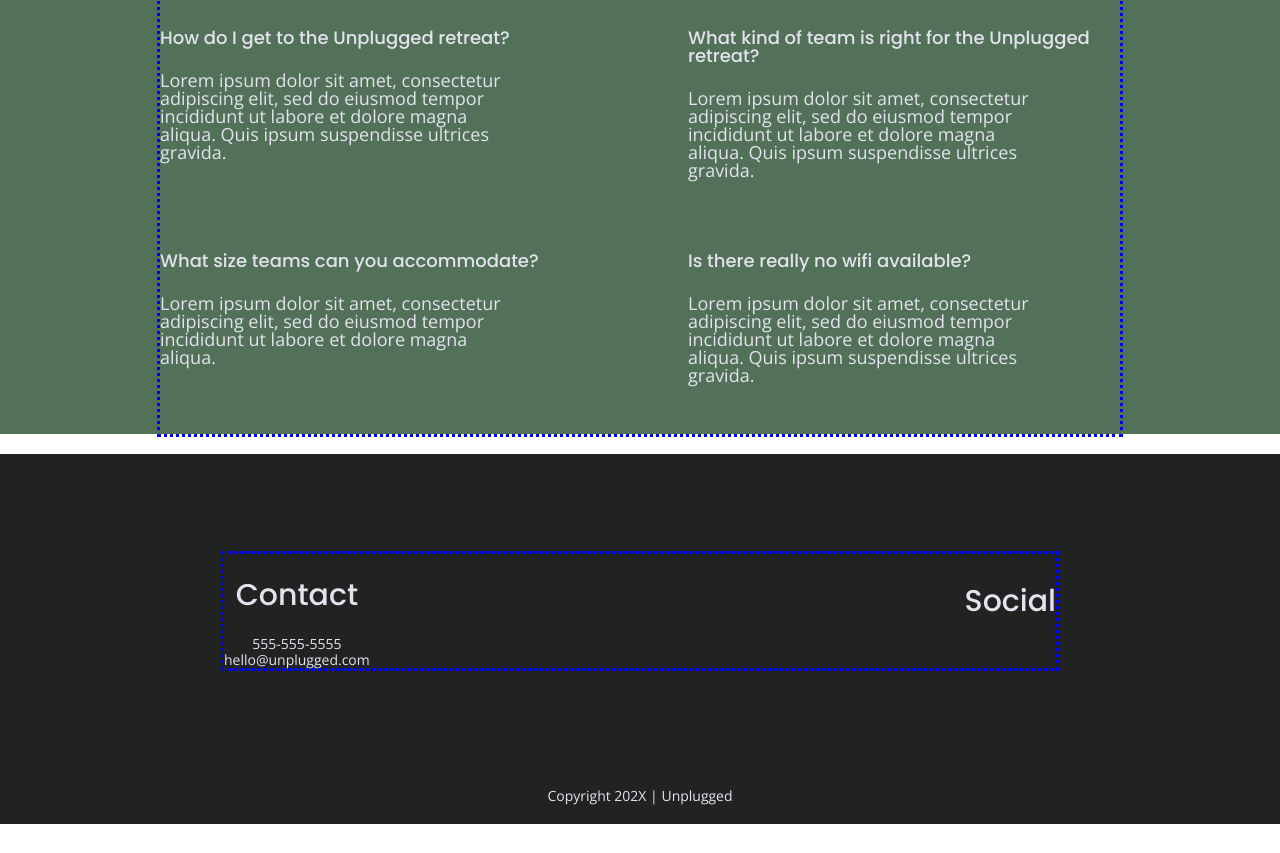
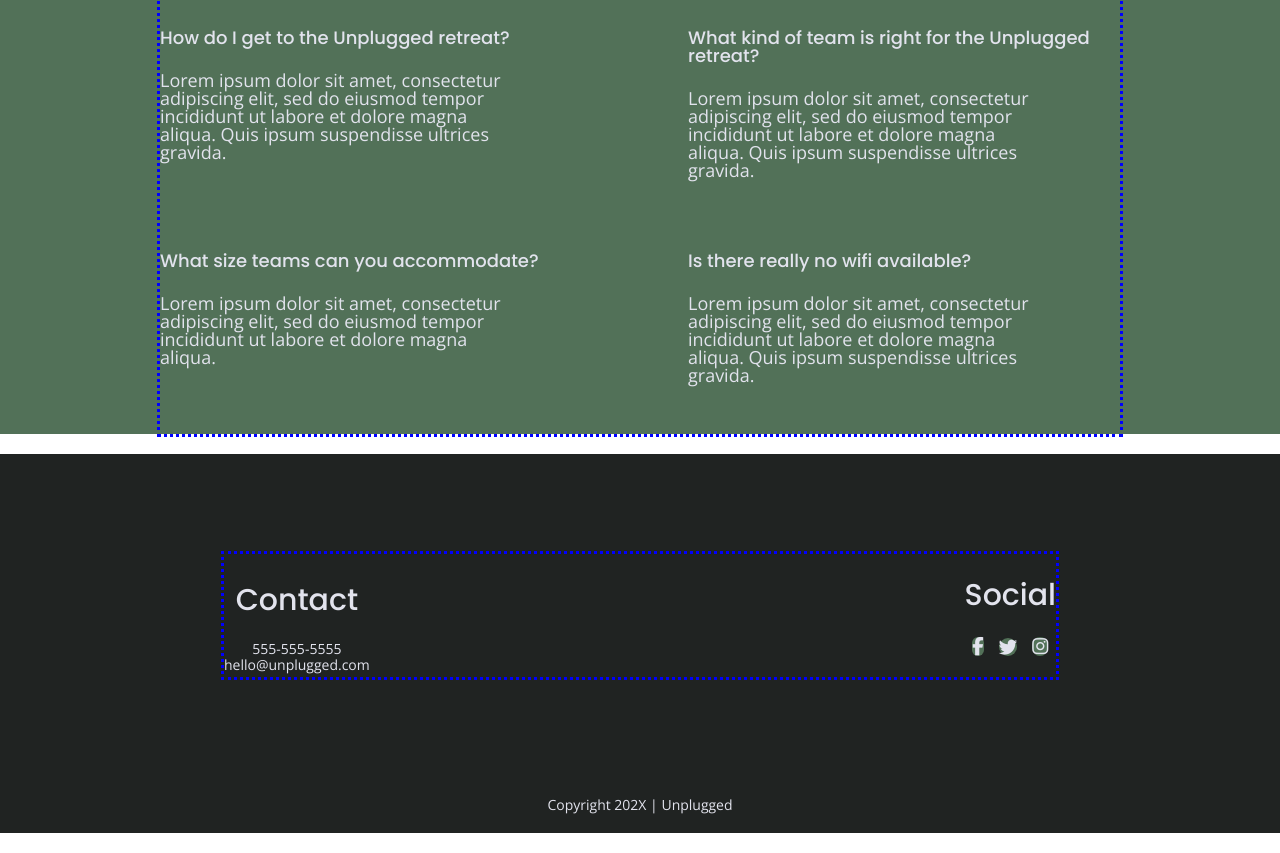
Before and after one commit to sarahsyed/unplugged_responsive_proj, a website: page faq/index.html in a window 1280 px wide. Shown: the part 359-1212 px from the top of the page. Drawn offline with nearby package versions, Linux system fonts and the light colour scheme.

Commit message:
Added border-radius to the social media logo to all pages

```diff
--- a/css/main.css
+++ b/css/main.css
@@ -153,6 +153,11 @@ address {
 
 footer .social-icons i, aside, .mission, .faq {
   background-color:#527158;
+}
+
+footer .social-icons i {
+  border-radius: 50px;
+
 }
 
 .content-wrapper {
--- a/faq/index.html
+++ b/faq/index.html
@@ -84,9 +84,9 @@
           <div class="social">
              <h4>Social</h4>
              <div class="social-icons">
-              <p><a href="www.facebook.com"></a></p>
-              <p><a href="www.twitter.com"></a></p>
-              <p><a href="www.instagram.com"></a></p>
+              <p><a href="www.facebook.com"><i class="fa-brands fa-facebook-f"></i></a></p>
+            <p><a href="www.twitter.com"></a><i class="fa-brands fa-twitter"></i></p>
+            <p><a href="www.instagram.com"><i class="fa-brands fa-instagram"></i></a></p>
              </div>
           </div>
         </div>
```
Also changed, not shown: about/index.html (+3 -3 lines).
